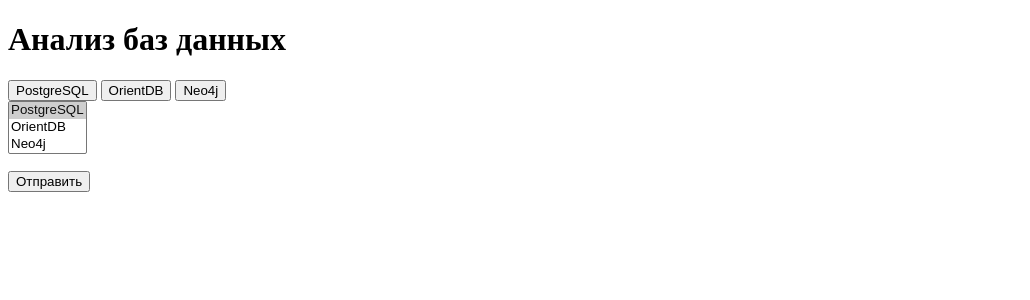
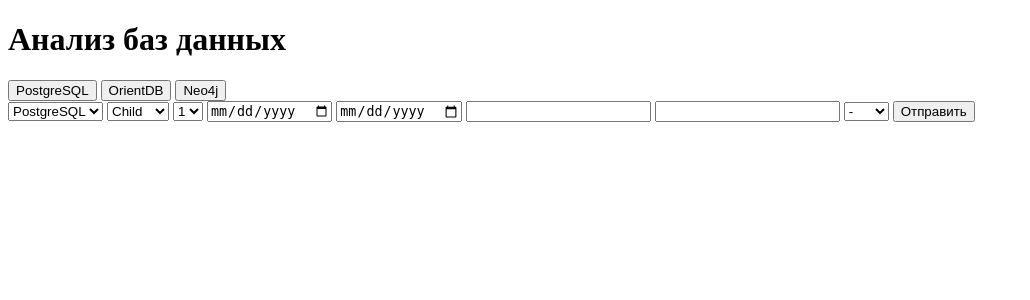
Before and after one commit to Sallo0/analysisDB, a Django app: template analysisBD/api/templates/index.html in a window 1280 px wide. Shown: the top 300 px of the page, without its empty margins (0-1030 px from the left). Run offline with Django 3.2, Linux system fonts and the light colour scheme; the template is opened without the code that fills it, so the values that code supplies are empty; parts of the project's set-up code (start-up, migrations or seed data) failed here and were passed over.

Commit message:
request form on main page

```diff
--- a/analysisBD/api/templates/index.html
+++ b/analysisBD/api/templates/index.html
@@ -13,12 +13,39 @@
       <a href="neo4j"><button type="button">Neo4j</button></a>
 
        <form method="post" class="requestForm">
-           <select size="3" class="select-db">
+           <select class="select-db">
                <option selected value="PostgreSQL">PostgreSQL</option>
                <option value="OrientDB">OrientDB</option>
                <option value="Neo4j">Neo4j</option>
            </select>
-           <p><input type="submit" value="Отправить"></p>
+
+           <select class="select-mainFilter">
+               <option selected value="Child">Child</option>
+               <option value="Parent">Parent</option>
+               <option value="All">All</option>
+           </select>
+
+           <select class="select-kind">
+               <option value="1">1</option>
+               <option value="2">2</option>
+               <option value="3">3</option>
+               <option value="4">4</option>
+               <option value="5">5</option>
+               <option value="6">6</option>
+           </select>
+
+           <input type="date" class="date-begin">
+           <input type="date" class="date-end">
+           <input type="text" class="cost">
+           <input type="text" class="share">
+
+           <select class="select-childLiquidated">
+               <option selected value="-">-</option>
+               <option value="false">Нет</option>
+               <option value="true">Да</option>
+           </select>
+
+           <input type="submit" value="Отправить">
        </form>
   </div>
  </body>
```
